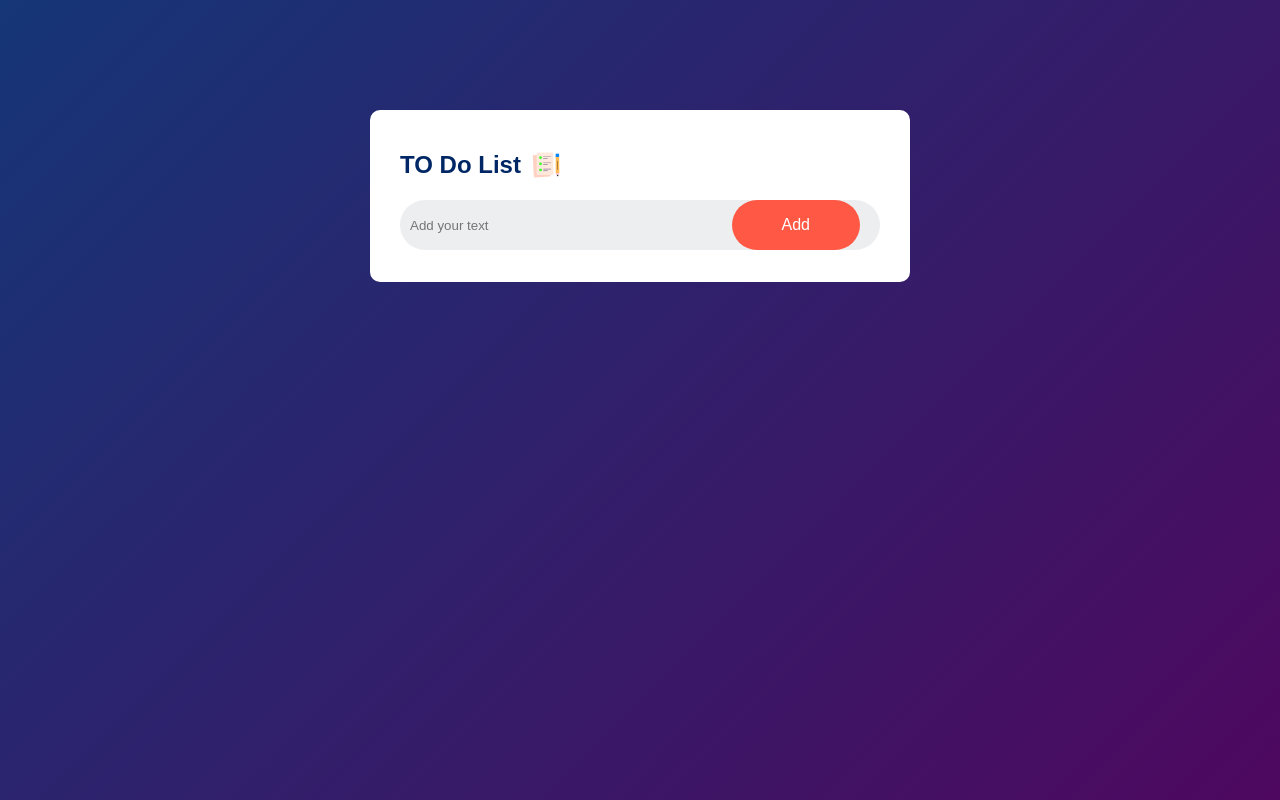
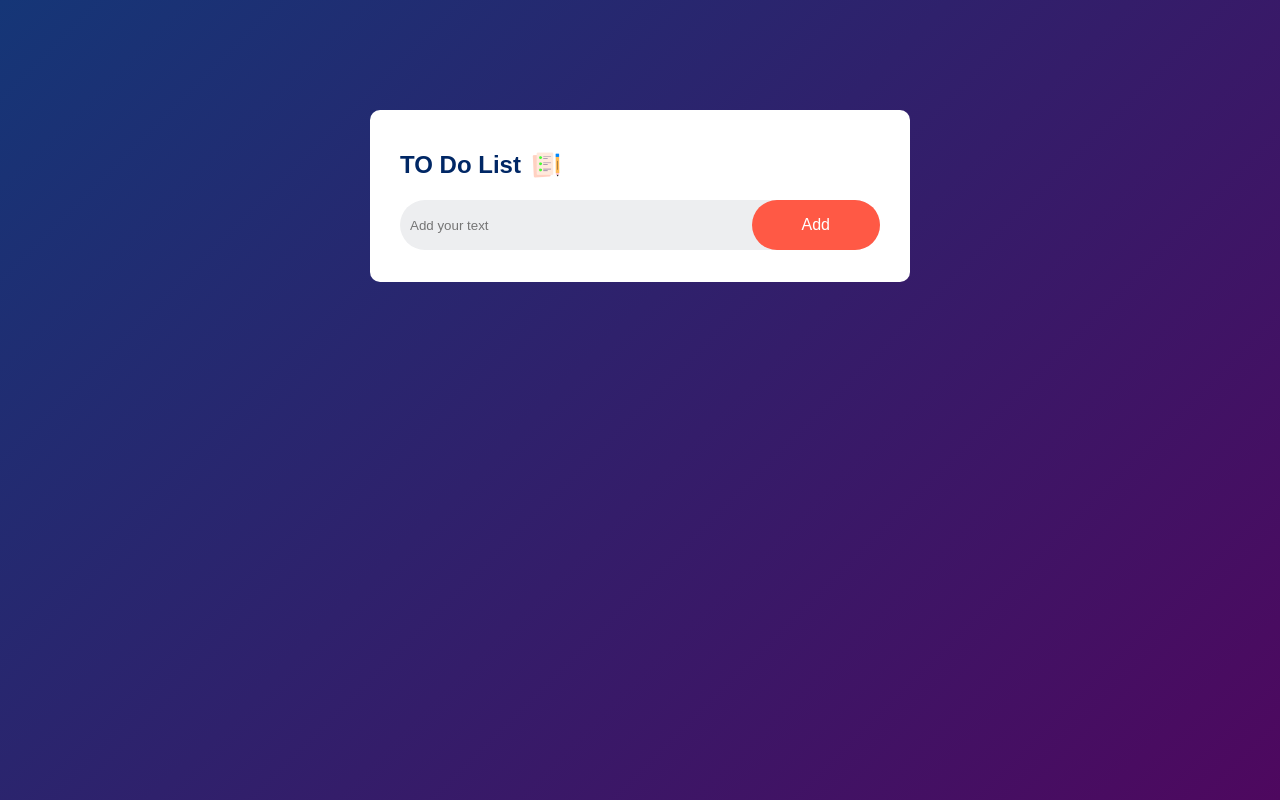
Before and after one commit to AbhinavArora21/todo-app, a plain HTML site: page TODO-APP/index.html in a window 1280 px wide. Drawn offline with Linux system fonts and the light colour scheme.

```diff
--- a/TODO-APP/style.css
+++ b/TODO-APP/style.css
@@ -36,7 +36,7 @@
     justify-content: space-between;
     background:#edeef0;
     border-radius: 30px;
-    padding-right: 20px;
+    /* padding-right: 20px; */
     margin-bottom: 25px;
 }
 
```
Also changed, not shown: TODO-APP/screenshots/image.png (added), 1 other file.
